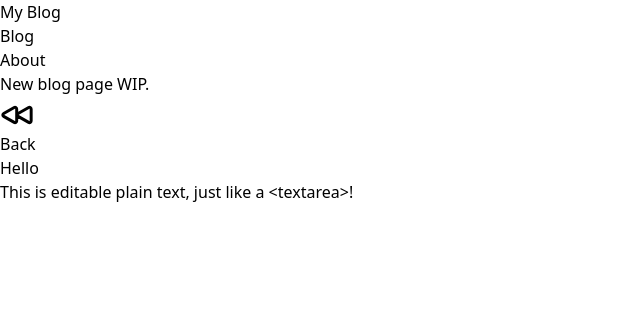
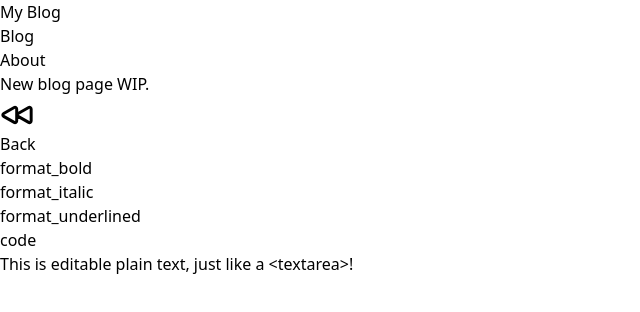
Before and after one commit to yechuan51/MyWebsiteV2, a Next.js app in the folder website/: page /blogs/new in a window 1280 px wide. Shown: the top 312 px of the page, without its empty margins (0-640 px from the left). Built offline with nearby package versions, Linux system fonts and the light colour scheme; what @material-tailwind/react would draw is missing.

Commit message:
Toolbar button working. Need to update icons.

```diff
--- a/website/src/app/(home)/blogs/page.tsx
+++ b/website/src/app/(home)/blogs/page.tsx
@@ -1,7 +1,5 @@
 import NormalButton from "@/app/ui/buttons/normalButton";
-import { Button } from "@/app/ui/mt/mt";
 import { DocumentPlusIcon } from "@heroicons/react/24/outline";
-import Link from "next/link";
 
 export default function BlogsHomePage() {
   return (
--- /dev/null
+++ b/website/src/components/slate/button.tsx
@@ -0,0 +1,73 @@
+"use client";
+
+import { forwardRef, PropsWithChildren } from "react";
+import { ReactEditor, useSlate } from "slate-react";
+import { BaseEditor, Editor } from "slate";
+
+interface BaseProps {
+  className?: string;
+  [key: string]: unknown;
+}
+
+type ButtonProps = {
+  className?: string;
+  active: boolean;
+  reversed: boolean;
+} & BaseProps;
+
+type MarkButtonProps = {
+  format: string;
+  icon: string;
+};
+
+const Button = forwardRef<HTMLSpanElement, PropsWithChildren<ButtonProps>>(
+  ({ className, active, reversed, ...props }, ref) => {
+    const additionalClassName = props.reversed
+      ? props.active
+        ? "text-white"
+        : "#aaa"
+      : props.active
+      ? "text-black"
+      : "#ccc";
+
+    return (
+      <span
+        {...props}
+        ref={ref}
+        className={`${props.className || ""} ${additionalClassName}`}
+      />
+    );
+  }
+);
+
+Button.displayName = "Button";
+
+const isMarkActive = (editor: BaseEditor & ReactEditor, format: string) => {
+  const marks = Editor.marks(editor);
+  return marks ? marks[format as keyof typeof marks] === true : false;
+};
+
+const toggleMark = (editor: BaseEditor & ReactEditor, format: string) => {
+  const isActive = isMarkActive(editor, format);
+  console.log(isActive);
+  if (isActive) {
+    Editor.removeMark(editor, format);
+  } else {
+    Editor.addMark(editor, format, true);
+  }
+};
+
+export const MarkButton = ({ format, icon, ...rest }: MarkButtonProps) => {
+  const editor = useSlate();
+  return (
+    <Button
+      active={isMarkActive(editor, format)}
+      onMouseDown={(event: { preventDefault: () => void }) => {
+        event.preventDefault();
+        toggleMark(editor, format);
+      }}
+    >
+      <p>{icon}</p>
+    </Button>
+  );
+};
--- /dev/null
+++ b/website/src/components/slate/leaf.tsx
@@ -0,0 +1,25 @@
+"use client";
+
+import { RenderLeafProps } from "slate-react";
+
+const Leaf = ({ attributes, children, leaf }: RenderLeafProps) => {
+  if (leaf.bold) {
+    children = <strong>{children}</strong>;
+  }
+
+  if (leaf.code) {
+    children = <code>{children}</code>;
+  }
+
+  if (leaf.italic) {
+    children = <em>{children}</em>;
+  }
+
+  if (leaf.underline) {
+    children = <u>{children}</u>;
+  }
+
+  return <span {...attributes}>{children}</span>;
+};
+
+export default Leaf;
--- a/website/src/components/slate/menu.tsx
+++ b/website/src/components/slate/menu.tsx
@@ -1,14 +1,18 @@
 "use client";
 
-import React, { forwardRef, Ref } from "react";
+import React, { forwardRef, PropsWithChildren } from "react";
 
-interface MenuProps {
-  children: React.ReactNode;
-}
+type MenuProps = {
+  className?: string;
+};
 
-const Menu = forwardRef<HTMLDivElement, MenuProps>((props, ref) => {
-  return <div ref={ref}>{props.children}</div>;
-});
+const Menu = forwardRef<HTMLDivElement, PropsWithChildren<MenuProps>>(
+  (props, ref) => {
+    return (
+      <div {...props} ref={ref} className={props.className || undefined} />
+    );
+  }
+);
 
 Menu.displayName = "Menu";
 export default Menu;
--- a/website/src/components/slate/slateEditor.tsx
+++ b/website/src/components/slate/slateEditor.tsx
@@ -1,15 +1,28 @@
 "use client";
 
-import React, { useMemo, useState } from "react";
+import React, { useCallback, useMemo, useState } from "react";
 import { createEditor, BaseEditor, Descendant } from "slate";
 
-import { Slate, Editable, withReact, ReactEditor } from "slate-react";
+import {
+  Slate,
+  Editable,
+  withReact,
+  ReactEditor,
+  RenderLeafProps,
+} from "slate-react";
 import { withHistory } from "slate-history";
 import Toolbar from "./toolbar";
-import { Button } from "@/app/ui/mt/mt";
+import { MarkButton } from "./button";
+import Leaf from "./leaf";
 
 type CustomElement = { type: "paragraph"; children: CustomText[] };
-type CustomText = { text: string };
+type CustomText = {
+  text: string;
+  bold?: boolean;
+  code?: boolean;
+  italic?: boolean;
+  underline?: boolean;
+};
 
 declare module "slate" {
   interface CustomTypes {
@@ -30,14 +43,25 @@ const initialValue: Descendant[] = [
 
 const SlateEditorComp = () => {
   const editor = useMemo(() => withHistory(withReact(createEditor())), []);
-  const hello = <Button>Hello</Button>;
+  const hello = <p>Hello</p>;
+
+  const renderLeaf = useCallback(
+    (props: RenderLeafProps) => <Leaf {...props} />,
+    []
+  );
 
   // Render the Slate context.
   return (
     <div className="border border-gray-300 bg-gray-100 rounded-md p-2">
       <Slate editor={editor} value={initialValue}>
-        <Toolbar>{hello}</Toolbar>
+        <Toolbar className="text-blue-700 flex flex-container">
+          <MarkButton format="bold" icon="format_bold" />
+          <MarkButton format="italic" icon="format_italic" />
+          <MarkButton format="underline" icon="format_underlined" />
+          <MarkButton format="code" icon="code" />
+        </Toolbar>
         <Editable
+          renderLeaf={renderLeaf}
           className="bg-white border border-gray-300 p-2 rounded-md"
           placeholder="Enter some plain text..."
         />
--- a/website/src/components/slate/toolbar.tsx
+++ b/website/src/components/slate/toolbar.tsx
@@ -1,20 +1,26 @@
 "use client";
 
-import { forwardRef, ForwardRefRenderFunction, useEffect, useRef } from "react";
+import {
+  forwardRef,
+  ForwardRefRenderFunction,
+  PropsWithChildren,
+  useEffect,
+  useRef,
+} from "react";
 import Menu from "./menu";
 
-interface ToolbarProps {
+type ToolbarProps = {
   // Props for Toolbar component
-  children: React.ReactNode;
-}
+  className?: string;
+};
 
-const Toolbar: React.FC<ToolbarProps> = (props) => {
+const Toolbar: React.FC<PropsWithChildren<ToolbarProps>> = (props) => {
   const menuRef = useRef<HTMLDivElement>(null);
 
   return (
     <div className="menu">
       {/* Menu content goes here */}
-      <Menu ref={menuRef}>{props.children}</Menu>
+      <Menu {...props} ref={menuRef} />
     </div>
   );
 };
```
